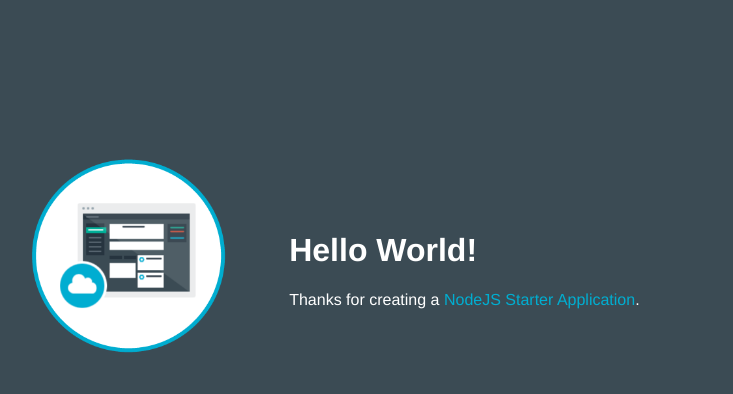
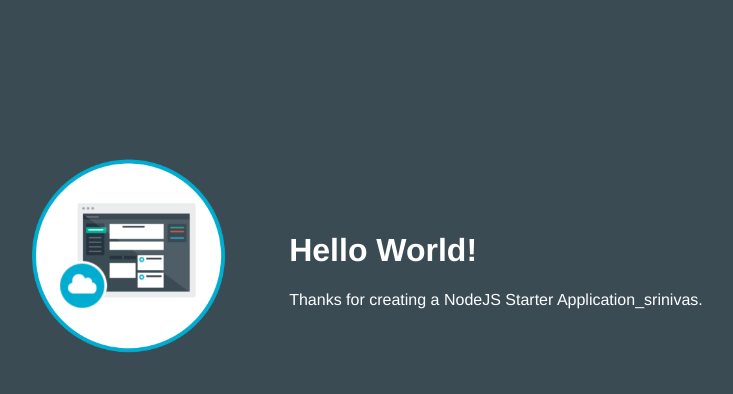
Before and after one commit to srinivasamara28/nodejsdemosrinivas1, a website: page public/index.html in a window 1280 px wide. Shown: the whole page, without its empty margins (253-986 px from the left). Drawn offline with Linux system fonts and the light colour scheme.

Commit message:
first commit

```diff
--- a/public/index.html
+++ b/public/index.html
@@ -17,7 +17,7 @@
         </td>
         <td>
           <h1 id="message">Hello World!</h1>
-          <p class='description'></p> Thanks for creating a <span class = "blue">NodeJS Starter Application</span>.
+          <p class='description'></p> Thanks for creating a NodeJS Starter Application_srinivas.
         </td>
       </tr>
     </table>
```
Also changed, not shown: 1 other file.
